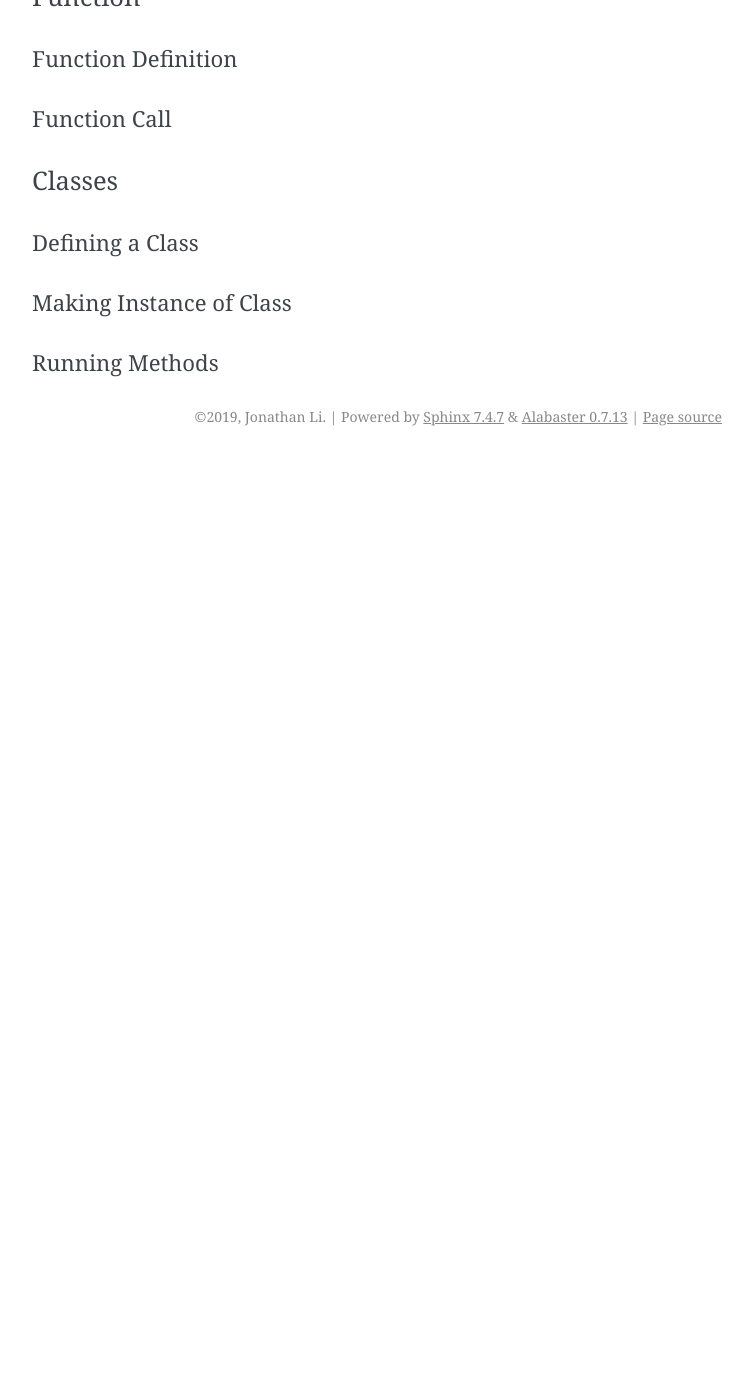
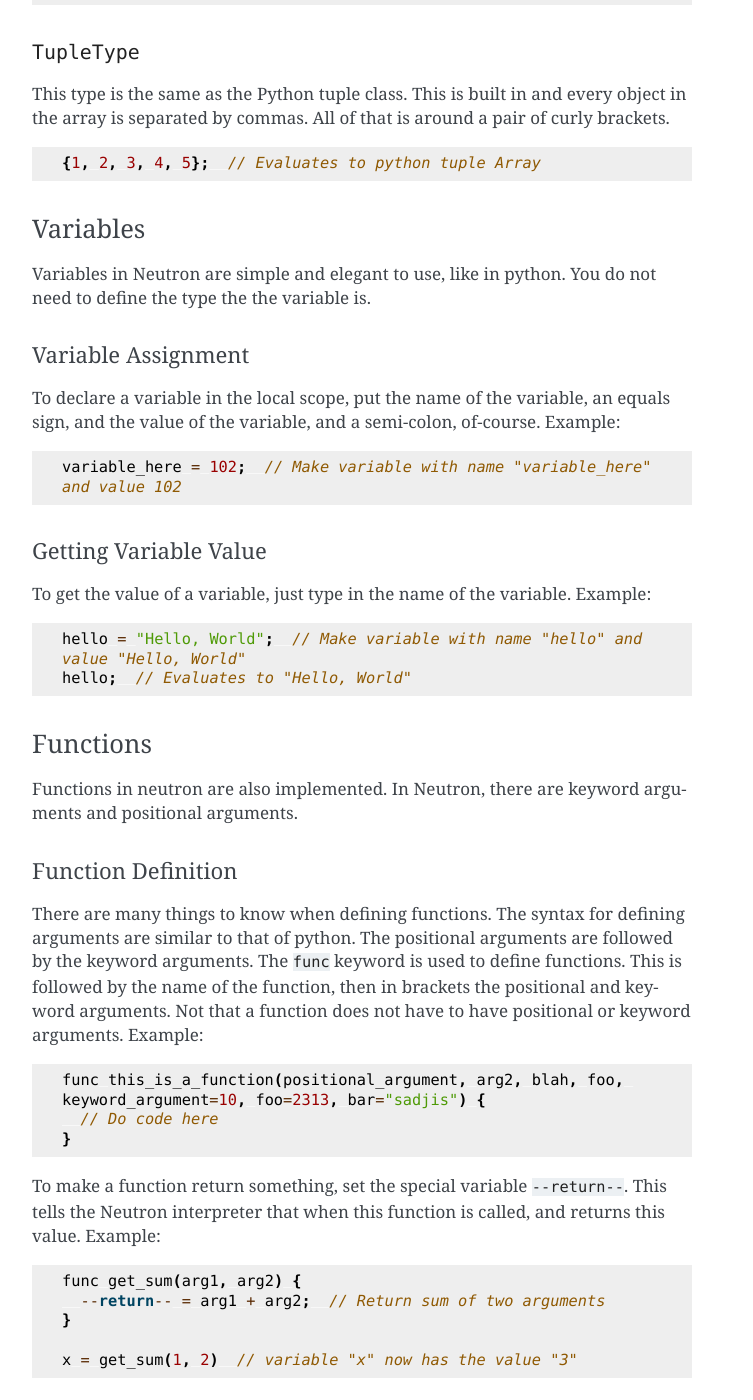
Before and after one commit to the-neutron-foundation/neutron-language, a Sphinx documentation site: the page built from docs/source/introduction.rst, in a window 1280 px wide and 1400 px high, scrolled down 2863 px. Shown: the whole window, without its empty margins (388-1141 px from the left). Built offline with Sphinx 7.4.7, drawn with Linux system fonts in a browser that asks for light colours; before the commit the page ends 3319 px from its top, so only the background shows below that; some of the changed text lies outside the part shown.

Commit message:
Added tons of docs

```diff
--- a/docs/source/introduction.rst
+++ b/docs/source/introduction.rst
@@ -53,8 +53,10 @@
 
 Primitive Types
 ^^^^^^^^^^^^^^^
+Note that with the examples below, the code won't actually work, because neutron doesn't understand single expression by themselves.
+
 ``IntType``
-***************
+***********
 This type implement the python 3 ``int`` class. It can only include whole numbers (not decimals). If you divide integers, if results in a decimal, it rounds down. Note adding an integer to an integer returns an integer.
 Here is an example:
 
@@ -90,11 +90,14 @@
   "Hello, " + "World!"; // Evaluates to "Hello, World"
 
 .. warning::
-  Types cannot mix (e.g. ``IntType`` and ``FloatType``, or ``StringType`` and ``BoolType``)
+  Types cannot mix (e.g. adding ``IntType`` and ``FloatType``, or adding ``StringType`` and ``BoolType``)
+
+Other types
+^^^^^^^^^^^
 
 ``NumpyArray``
 **************
-This type is the same as the Numpy ``array()`` class. This is built in and ever object in the array is separated by commas. all of that is around a pair of brackets.
+This type is the same as the Numpy ``array()`` class. This is built in and every object in the array is separated by commas. All of that is around a pair of brackets.
 
 .. code-block:: java
 
@@ -102,21 +105,83 @@
 
 ``ListType``
 ************
+This type is the same as the Python list class. This is built in and every object in the array is separated by commas. All of that is around a pair of square brackets.
+
+.. code-block:: java
+
+  [1, 2, 3, 4, 5];  // Evaluates to python list Array
 
 ``TupleType``
 *************
+This type is the same as the Python tuple class. This is built in and every object in the array is separated by commas. All of that is around a pair of curly brackets.
+
+.. code-block:: java
+
+  {1, 2, 3, 4, 5};  // Evaluates to python tuple Array
+
+Variables
+^^^^^^^^^
+Variables in Neutron are simple and elegant to use, like in python. You do not need to define the type the the variable is.
 
 Variable Assignment
-^^^^^^^^^^^^^^^^^^^
+*******************
+To declare a variable in the local scope, put the name of the variable, an equals sign, and the value of the variable, and a semi-colon, of-course. Example:
 
-Function
-^^^^^^^^
+.. code-block:: java
+
+  variable_here = 102;  // Make variable with name "variable_here" and value 102
+
+Getting Variable Value
+**********************
+To get the value of a variable, just type in the name of the variable. Example:
+
+.. code-block:: java
+
+  hello = "Hello, World";  // Make variable with name "hello" and value "Hello, World"
+  hello;  // Evaluates to "Hello, World"
+
+Functions
+^^^^^^^^^
+Functions in neutron are also implemented. In Neutron, there are keyword arguments and positional arguments.
 
 Function Definition
 *******************
+There are many things to know when defining functions. The syntax for defining arguments are similar to that of python. The positional arguments are followed by the keyword arguments.
+The ``func`` keyword is used to define functions. This is followed by the name of the function, then in brackets the positional and keyword arguments. Not that a function does not have to have positional or keyword arguments.
+Example:
+
+.. code-block:: java
+
+  func this_is_a_function(positional_argument, arg2, blah, foo, keyword_argument=10, foo=2313, bar="sadjis") {
+    // Do code here
+  }
+
+To make a function return something, set the special variable ``--return--``. This tells the Neutron interpreter that when this function is called, and returns this value. Example:
+
+.. code-block:: java
+
+  func get_sum(arg1, arg2) {
+    --return-- = arg1 + arg2;  // Return sum of two arguments
+  }
+
+  x = get_sum(1, 2)  // variable "x" now has the value "3"
 
 Function Call
 *************
+To call a function, brackets must be put around the arguments. Example:
+
+.. code-block:: java
+
+  function_example("Hello, World", "blah");  // Run function "function_example" with arguments "Hello, World" and "blah"
+  function2(23, optional_arg=203, foo=23);  // Specify keyword arguemts
+
+A variable or anything, for that matter, may be assigned as a function (yes, the object, not just the return value). For example:
+
+.. code-block:: java
+
+  x = function_example(10);
+  y = function_example;
+  x_new = y(10);  // same as "x"
 
 Classes
 ^^^^^^^
@@ -129,3 +194,30 @@
 
 Running Methods
 ***************
+
+Conditionals
+^^^^^^^^^^^^
+
+If
+****
+
+Else If
+*******
+
+Else
+****
+
+Operators
+^^^^^^^^^
+
+Math
+****
+
+Boolean
+*******
+
+Built-In Functions
+^^^^^^^^^^^^^^^^^^
+
+While Loops
+^^^^^^^^^^^
```
Also changed, not shown: other parts of docs/source/introduction.rst (+0 -2 lines).
